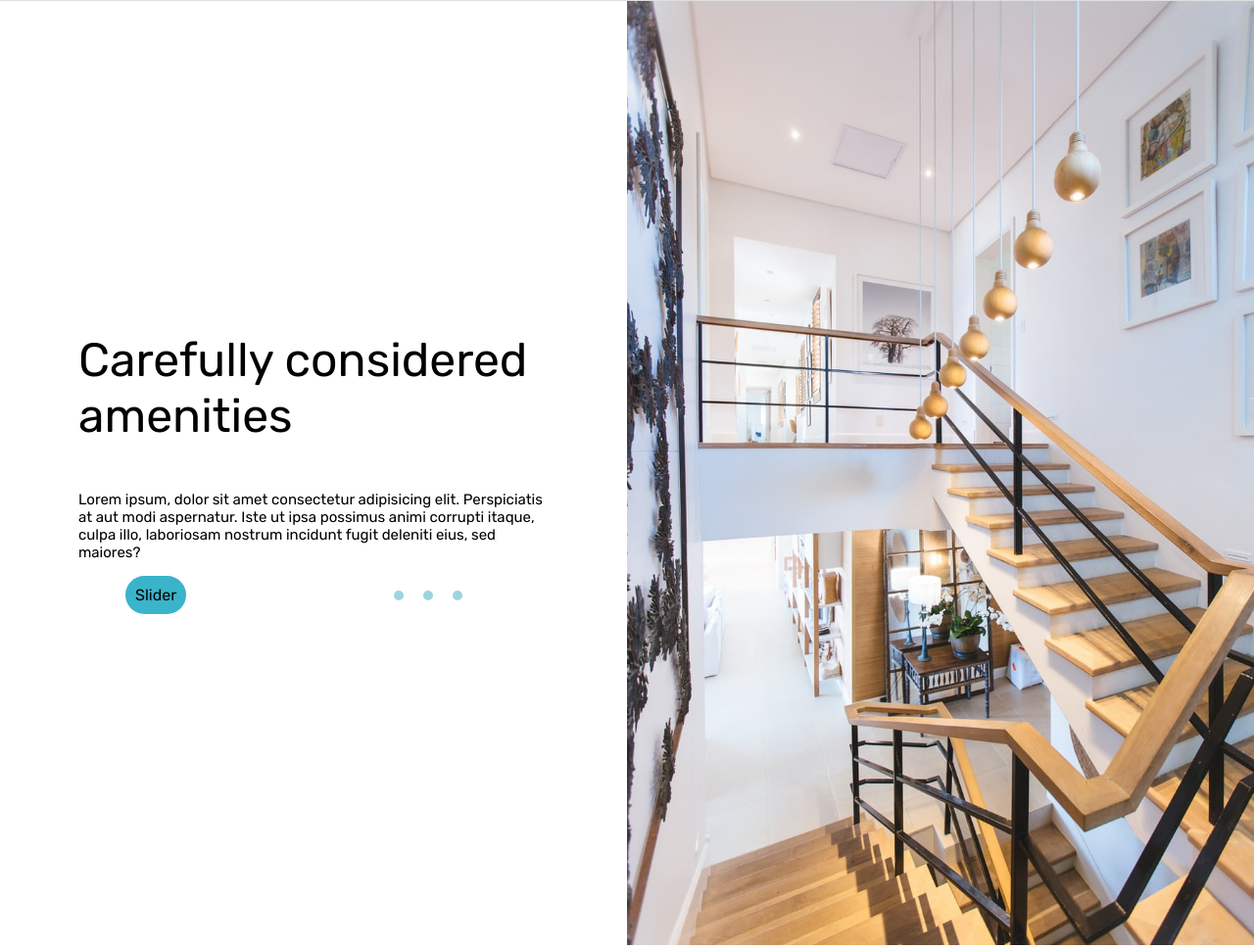
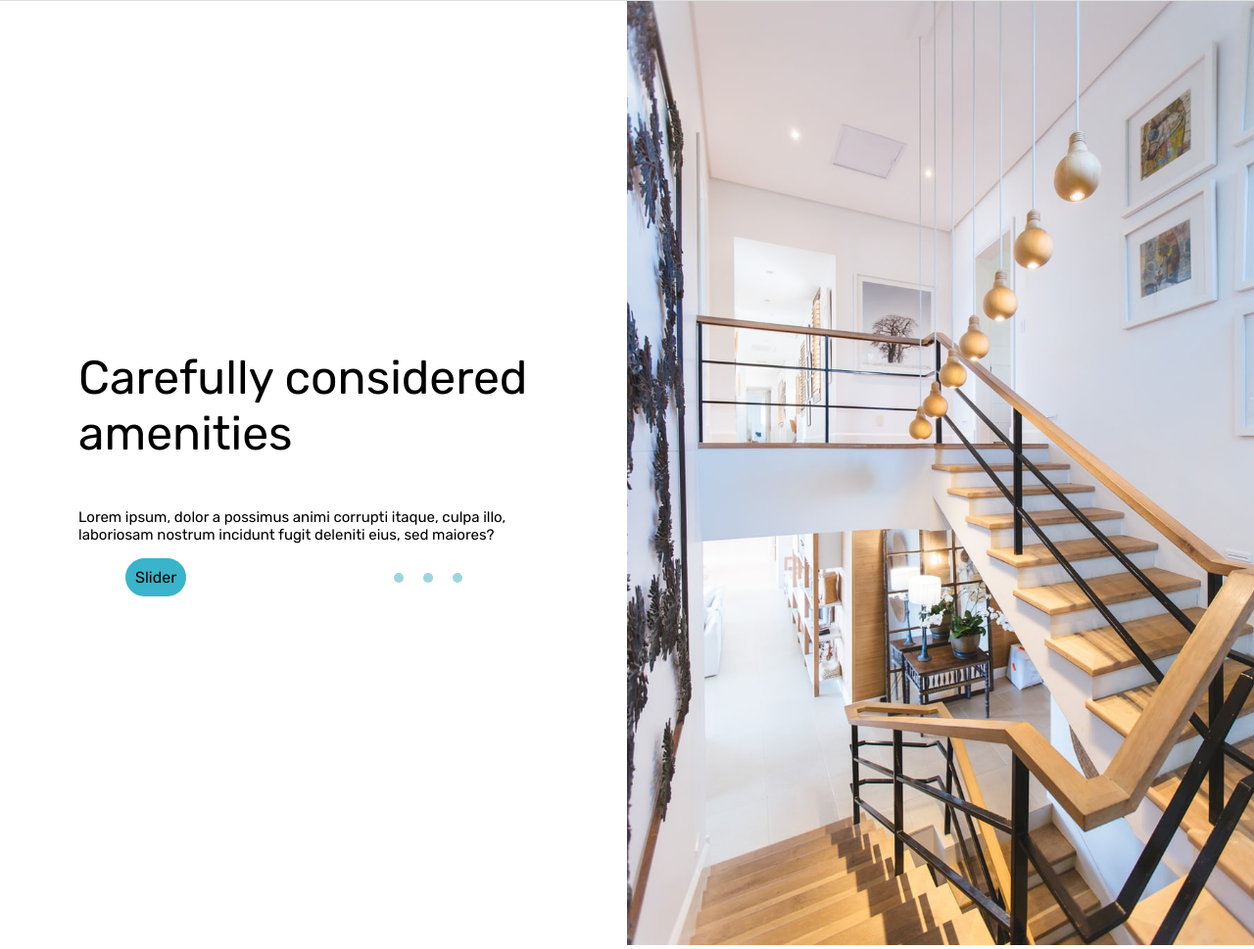
Before and after one commit to saipepu/Webpage-project-1, a plain HTML site: page index.html in a window 1280 px wide. Shown: the part 1599-2568 px from the top of the page at 98% size. Drawn offline with Linux system fonts and the light colour scheme.

Commit message:
Update index.html

```diff
--- a/index.html
+++ b/index.html
@@ -44,7 +44,7 @@
             <div class="slider-layout">
             <div class="text-part">
                 <div class="slider-title">Carefully considered amenities</div>
-                <div class="slider-description">Lorem ipsum, dolor sit amet consectetur adipisicing elit. Perspiciatis at aut modi aspernatur. Iste ut ipsa possimus animi corrupti itaque, culpa illo, laboriosam nostrum incidunt fugit deleniti eius, sed maiores?</div>
+                <div class="slider-description">Lorem ipsum, dolor a possimus animi corrupti itaque, culpa illo, laboriosam nostrum incidunt fugit deleniti eius, sed maiores?</div>
                 <div class="button">
                     <div class="slider-button">Slider</div>
                     <div class="slider-dot"><div class="dot"></div><div class="dot"></div><div class="dot"></div></div>
```
